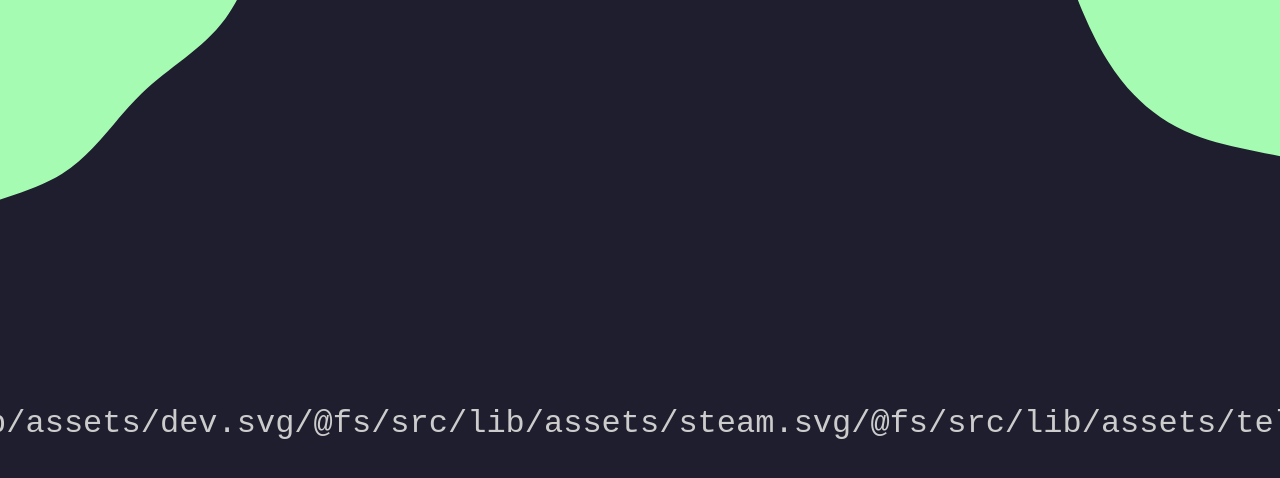
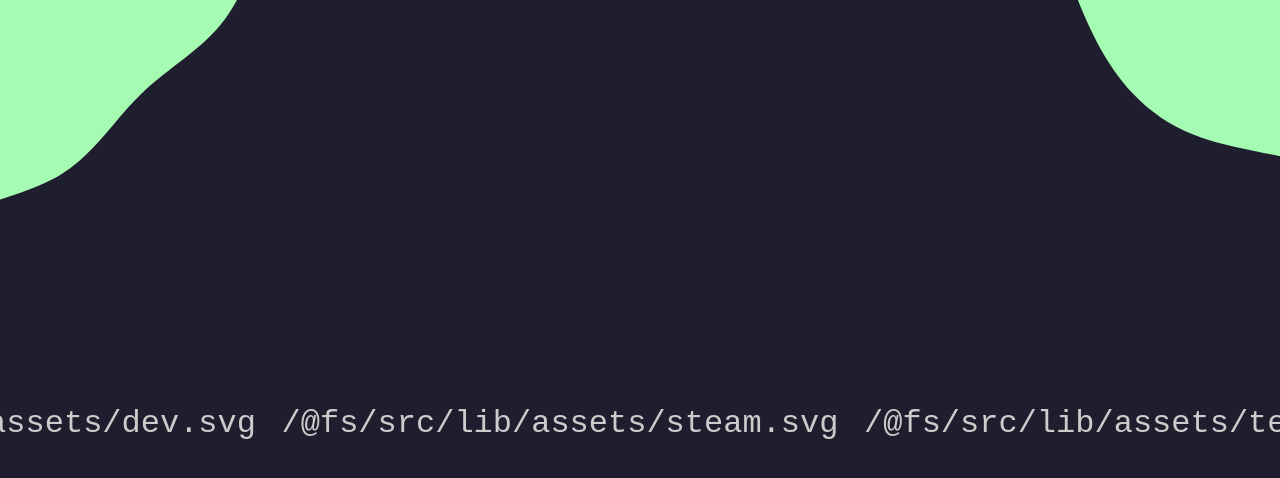
Before and after one commit to pml68/website, a SvelteKit app: page / in a window 1280 px wide. Shown: the top 478 px of the page. Built offline with nearby package versions, Linux system fonts and the light colour scheme.

Commit message:
fix: re-add margin-right for social icons

```diff
--- a/src/app.scss
+++ b/src/app.scss
@@ -43,6 +43,10 @@ a {
   }
 }
 
+a.icon {
+  margin-right: 2vw;
+}
+
 .container {
   display: flex;
   height: 100dvh;
```
